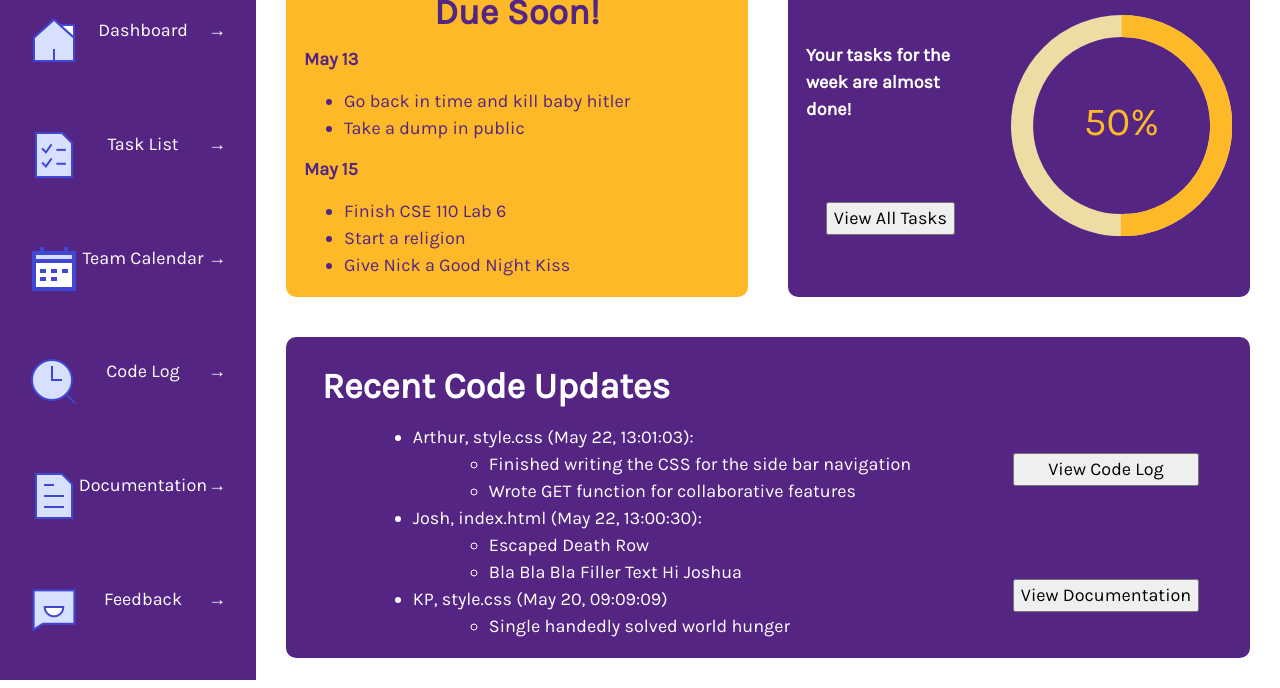
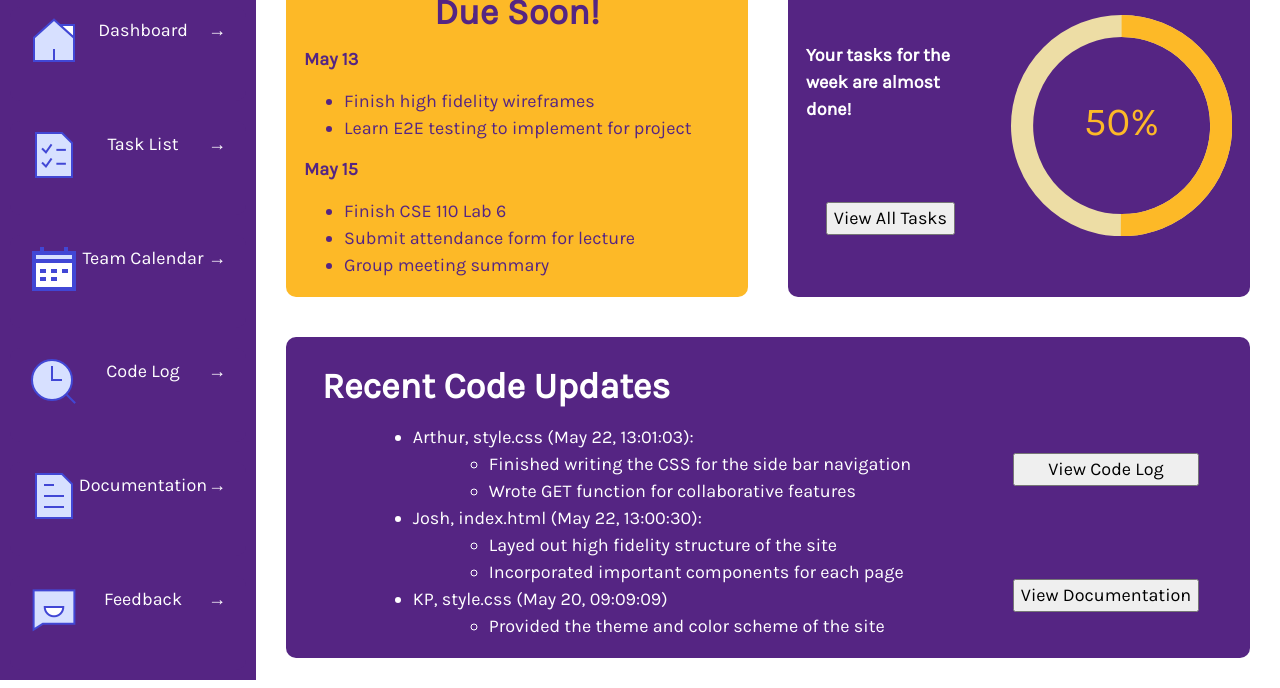
Before and after one commit to cse110-sp24-group8/cse110-sp24-group8, a website: page src/scripts/main/public/index.html in a window 1280 px wide. Shown: the part 120-808 px from the top of the page. Drawn offline with Linux system fonts and the light colour scheme.

Commit message:
Changed the content of dashboard for presentational purposes

```diff
--- a/src/scripts/main/public/index.html
+++ b/src/scripts/main/public/index.html
@@ -59,14 +59,14 @@
             <h2>Due Soon!</h2>
             <h3>May 13</h3>
             <ul>
-              <li>Go back in time and kill baby hitler</li>
-              <li>Take a dump in public</li>
+              <li>Finish high fidelity wireframes</li>
+              <li>Learn E2E testing to implement for project</li>
             </ul>
             <h3>May 15</h3>
             <ul>
               <li>Finish CSE 110 Lab 6</li>
-              <li>Start a religion</li>
-              <li>Give Nick a Good Night Kiss</li>
+              <li>Submit attendance form for lecture</li>
+              <li>Group meeting summary</li>
             </ul>
           </section>
           <section id="progressContainer">
@@ -97,13 +97,13 @@
                   </li>
                   <li>Josh, index.html (May 22, 13:00:30):
                     <ul>
-                      <li>Escaped Death Row</li>
-                      <li>Bla Bla Bla Filler Text Hi Joshua</li>
+                      <li>Layed out high fidelity structure of the site</li>
+                      <li>Incorporated important components for each page</li>
                     </ul>
                   </li>
                   <li>KP, style.css (May 20, 09:09:09)
                     <ul>
-                      <li>Single handedly solved world hunger</li>
+                      <li>Provided the theme and color scheme of the site</li>
                     </ul>
                   </li>
                 </ul>
```
